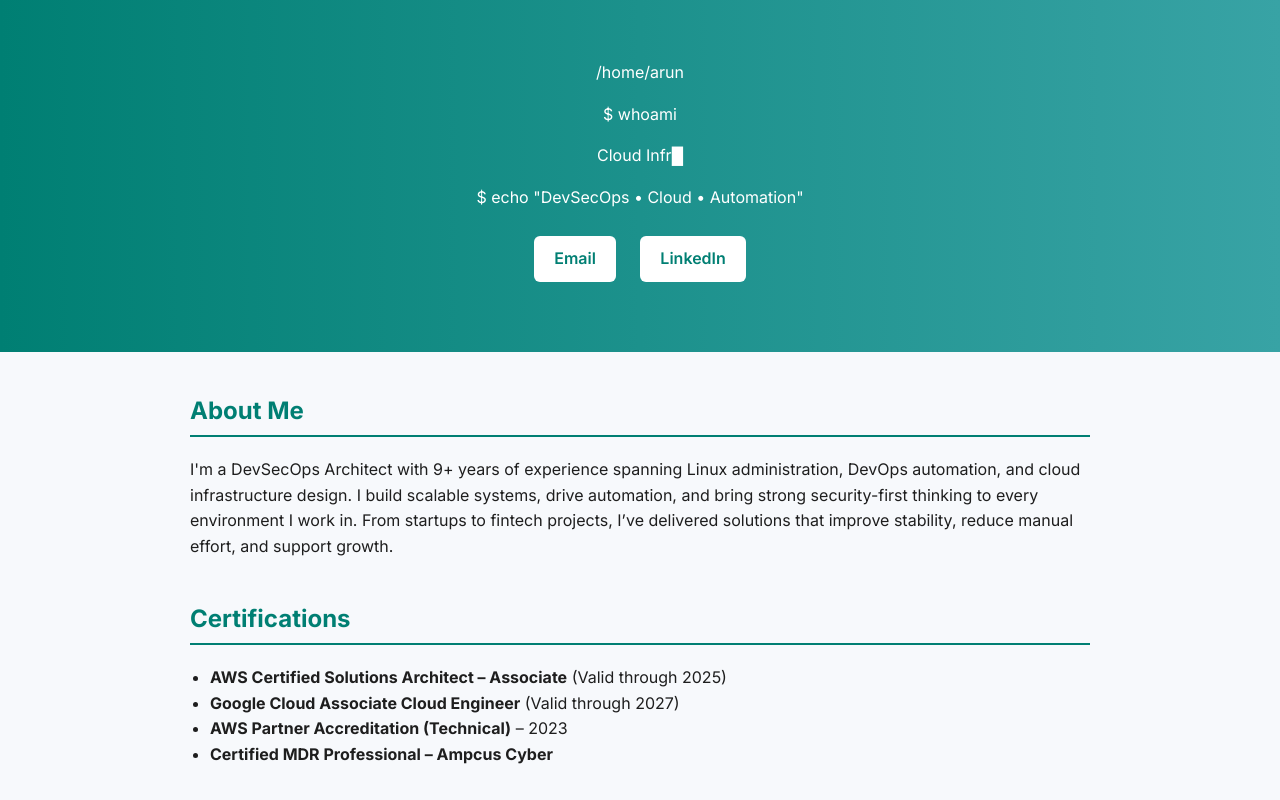
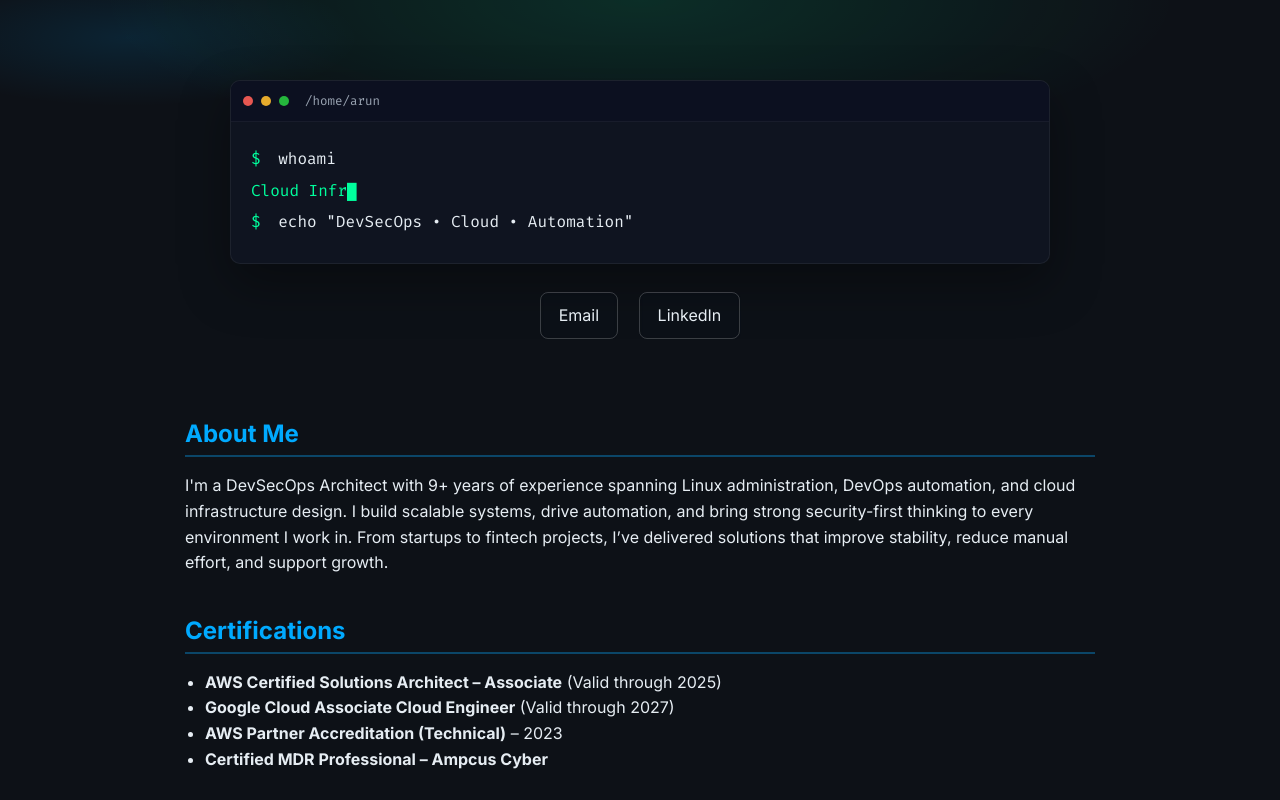
Before and after one commit to arunseby/arunseby.github.io, a plain HTML site: page index.html in a window 1280 px wide. Shown: the top 800 px of the page. Drawn offline with Linux system fonts and the light colour scheme.

Commit message:
Update styles.css

```diff
--- a/styles.css
+++ b/styles.css
@@ -1,78 +1,161 @@
-body {
-    margin: 0;
-    font-family: 'Inter', sans-serif;
-    background: #f7f9fc;
-    color: #1e1e1e;
-    line-height: 1.6;
+/* Base */
+:root{
+  --bg: #0d1117;           /* terminal background */
+  --panel: #0f1420;        /* cards/sections */
+  --text: #e6edf3;         /* main text */
+  --muted: #9aa4b2;
+  --accent: #00ff9d;       /* terminal green */
+  --accent-2: #0af;        /* cyan highlight */
+  --shadow: 0 20px 50px rgba(0,0,0,.35);
 }
 
-.hero {
-    background: linear-gradient(to right, #007F73, #38a3a5);
-    color: #ffffff;
-    padding: 60px 20px;
-    text-align: center;
+* { box-sizing: border-box; }
+
+html, body {
+  margin: 0;
+  background: var(--bg);
+  color: var(--text);
+  font-family: 'Inter', system-ui, -apple-system, Segoe UI, Roboto, sans-serif;
+  line-height: 1.6;
 }
 
-.hero h1 {
-    font-size: 2.5rem;
-    margin: 0;
+/* Headings */
+h1, h2, h3 { margin: 0 0 .5rem 0; line-height: 1.25; }
+h2 {
+  color: var(--accent-2);
+  border-bottom: 2px solid rgba(10,170,255,.35);
+  padding-bottom: 6px;
+  margin-top: 2.5rem;
 }
 
-.tagline {
-    font-size: 1.2rem;
-    margin-top: 10px;
+/* Layout */
+.container {
+  max-width: 950px;
+  margin: 40px auto;
+  padding: 0 20px;
 }
 
-.quote {
-    margin-top: 20px;
-    font-style: italic;
-    color: #e0f7fa;
+/* ---------- Terminal Hero ---------- */
+.terminal-hero {
+  padding: 80px 20px 40px;
+  text-align: center;
+  background:
+    radial-gradient(60% 60% at 50% 0%, rgba(0,255,157,.12), transparent 70%),
+    radial-gradient(30% 30% at 10% 10%, rgba(0,170,255,.12), transparent 60%);
 }
 
-.contact-buttons a {
-    display: inline-block;
-    margin: 10px;
-    padding: 10px 20px;
-    background: #ffffff;
-    color: #007F73;
-    border-radius: 6px;
-    text-decoration: none;
-    font-weight: 600;
-    transition: background 0.3s ease;
+.hero .hero-content { max-width: 820px; margin: 0 auto; }
+
+/* Terminal window box */
+.terminal-window {
+  font-family: 'Fira Code', monospace;
+  background: var(--panel);
+  border: 1px solid rgba(255,255,255,.06);
+  border-radius: 10px;
+  box-shadow: var(--shadow);
+  overflow: hidden;
+  text-align: left;
 }
 
+.term-bar {
+  display:flex; align-items:center; gap:8px;
+  padding: 10px 12px; background: #0c1020; border-bottom: 1px solid rgba(255,255,255,.05);
+}
+.term-bar .dot { width:10px; height:10px; border-radius:50%; display:inline-block; opacity:.9; }
+.term-bar .red{ background:#ff5f57; } .term-bar .yellow{ background:#febc2e; } .term-bar .green{ background:#28c840; }
+.term-bar .tab { margin-left: 8px; color: var(--muted); font-size: 12.5px; }
+
+.term-body { padding: 18px 20px 22px; }
+.line { margin: 6px 0; }
+.prompt { color: var(--accent); margin-right: 8px; }
+.line.output { color: var(--accent); }
+.cursor { animation: blink 1s steps(2) infinite; }
+@keyframes blink { 50% { opacity: 0; } }
+
+/* Contact buttons */
+.contact-buttons { margin-top: 18px; }
+.contact-buttons a {
+  display:inline-block;
+  margin: 10px 8px 0;
+  padding: 10px 18px;
+  color: var(--text);
+  text-decoration: none;
+  border: 1px solid rgba(255,255,255,.2);
+  border-radius: 8px;
+  backdrop-filter: saturate(120%) blur(2px);
+  transition: transform .18s ease, box-shadow .18s ease, background .18s ease, border-color .18s ease;
+}
 .contact-buttons a:hover {
-    background: #f1f1f1;
+  transform: translateY(-2px);
+  border-color: rgba(0,255,157,.6);
+  box-shadow: 0 10px 30px rgba(0,255,157,.15);
+  background: rgba(0,255,157,.06);
 }
 
-.container {
-    max-width: 900px;
-    margin: 40px auto;
-    padding: 0 20px;
+/* Lists & grids */
+.cert-list, .exp-list { padding-left: 20px; }
+.grid {
+  display:grid;
+  grid-template-columns: repeat(auto-fit, minmax(260px, 1fr));
+  gap: 16px; margin-top: 14px;
+}
+.grid > div {
+  background: #0f1420;
+  border: 1px solid rgba(255,255,255,.06);
+  border-radius: 10px;
+  padding: 14px 16px;
 }
 
-h2 {
-    color: #007F73;
-    border-bottom: 2px solid #007F73;
-    padding-bottom: 5px;
-    margin-top: 40px;
+/* ---------- Projects ---------- */
+.gallery {
+  display:grid;
+  grid-template-columns: repeat(auto-fit, minmax(240px, 1fr));
+  gap: 18px; margin-top: 18px;
+}
+.project-card {
+  display:block;
+  background: #111829;
+  border: 1px solid rgba(255,255,255,.07);
+  border-radius: 14px;
+  padding: 18px;
+  text-decoration: none;
+  color: var(--text);
+  box-shadow: 0 8px 24px rgba(0,0,0,.25);
+  position: relative; overflow: hidden;
+  transform: translateY(0) scale(1);
+  transition: transform .22s ease, box-shadow .22s ease, background .22s ease;
+}
+.project-card h3 { margin-top: 0; color: var(--accent-2); }
+.project-card::after{
+  content:""; position:absolute; inset:-150% -150%;
+  background: radial-gradient(120px 120px at var(--mx,50%) var(--my,50%),
+              rgba(10,170,255,.16), transparent 60%);
+  opacity:0; transition: opacity .18s ease;
+}
+.project-card:hover {
+  transform: translateY(-6px) scale(1.01);
+  box-shadow: 0 24px 50px rgba(10,170,255,.18);
+  background:#121e33;
+}
+.project-card:hover::after{ opacity:1; }
+
+/* Reveal (no library) */
+.reveal { opacity:0; transform: translateY(14px); }
+.reveal.show { opacity:1; transform:none; transition: opacity .6s ease, transform .6s ease; }
+
+/* Footer */
+footer {
+  background: #0c1222;
+  color: var(--muted);
+  text-align: center;
+  padding: 22px;
+  margin-top: 40px;
+  border-top: 1px solid rgba(255,255,255,.06);
 }
 
-.grid {
-    display: grid;
-    grid-template-columns: repeat(auto-fit, minmax(260px, 1fr));
-    gap: 15px;
-    margin-top: 15px;
+/* Accessibility: reduced motion */
+@media (prefers-reduced-motion: reduce){
+  .cursor { animation: none; }
+  .reveal { opacity:1; transform:none; }
+  .project-card, .contact-buttons a { transition: none; }
 }
-
-.cert-list, .exp-list {
-    padding-left: 20px;
-}
-
-footer {
-    background: #007F73;
-    color: #ffffff;
-    text-align: center;
-    padding: 20px;
-    margin-top: 40px;
-}
```
